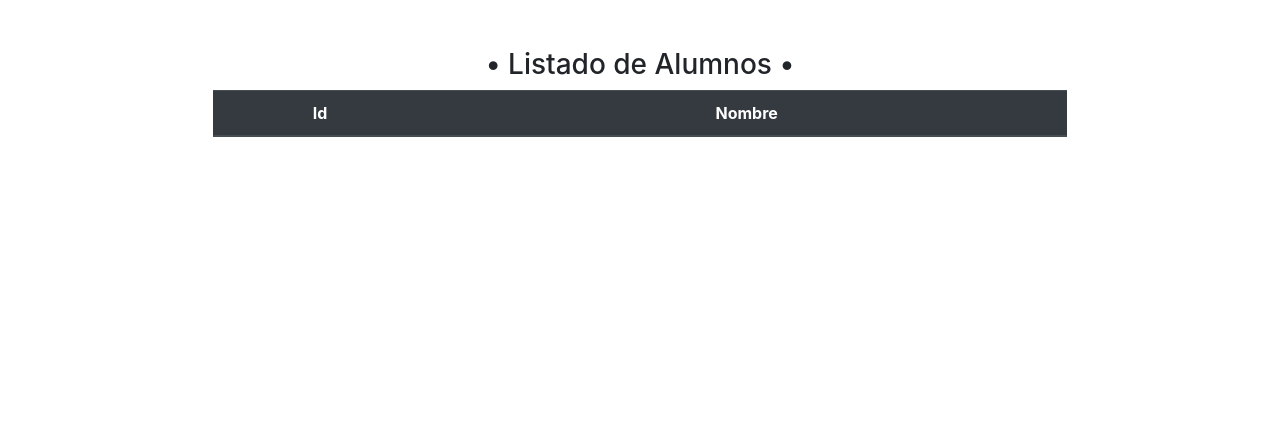
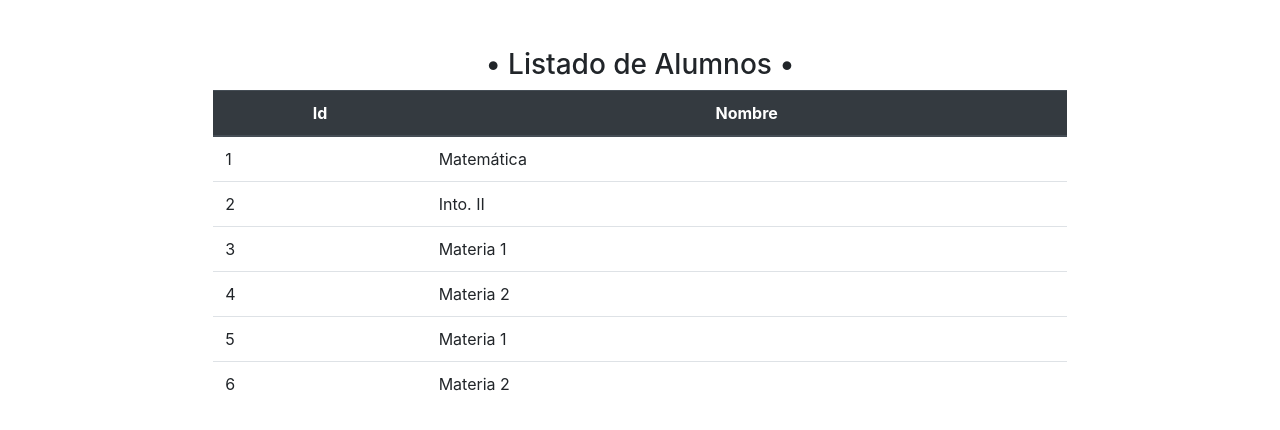
Before and after one commit to mrinkspot/sistema_alumnos, a Flask app: page /materias in a window 1280 px wide. Shown: the part 56-486 px from the top of the page. Run offline with Flask 3, Linux system fonts and the light colour scheme; data comes from the database, SQL or seed files in the repository; both versions use the stored data as it was after the commit; data that the repository does not hold is empty; some libraries are stand-ins or nearby versions.

Commit message:
fix lista de materias

```diff
--- a/app/app.py
+++ b/app/app.py
@@ -39,7 +39,11 @@ class Materia(db.Model):
     id = db.Column(db.Integer, primary_key=True)
     descripcion = db.Column(db.String(50), nullable=False)
 
-    # cursadas = db.relationship('Cursada', backref='alumno')
+    def serialize(self):
+        return {
+            'id': self.id,
+            'descripcion': self.descripcion
+        }
 
 class Cursada(db.Model): # tabla de relacion materia-alumno
     __tablename__ = "Cursadas"
@@ -128,10 +132,8 @@ def obtener_materias_inscriptas(alumno_padron):
 @app.route('/get_materias', methods=['GET'])
 def obtener_materias():
     materias = Materia.query.all()
-
-    materias = [materia.serialize() for materia in materias]
-
-    return jsonify(materias=materias)
+    materias_serializadas = [materia.serialize() for materia in materias]
+    return jsonify(materias=materias_serializadas)
 
 @app.route('/materias', methods=['GET'])
 def ver_materias():
--- a/app/templates/materias.html
+++ b/app/templates/materias.html
@@ -33,7 +33,7 @@
                             row.appendChild(idCell);
 
                             const nombreCell = document.createElement('td');
-                            nombreCell.textContent = materia.nombre;
+                            nombreCell.textContent = materia.descripcion;
                             row.appendChild(nombreCell);
 
                             tablaMaterias.appendChild(row);
```
Also changed, not shown: app/instance/primer_proyecto_flask.db.
